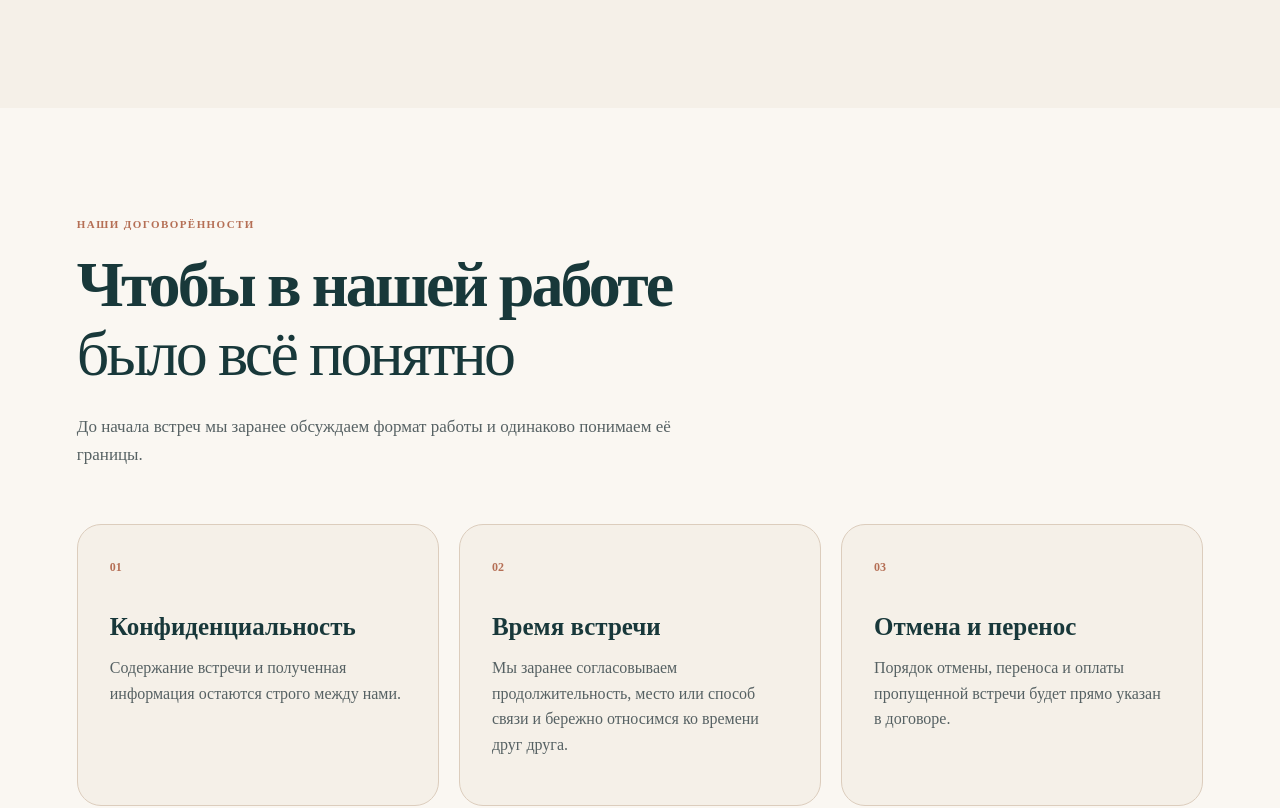
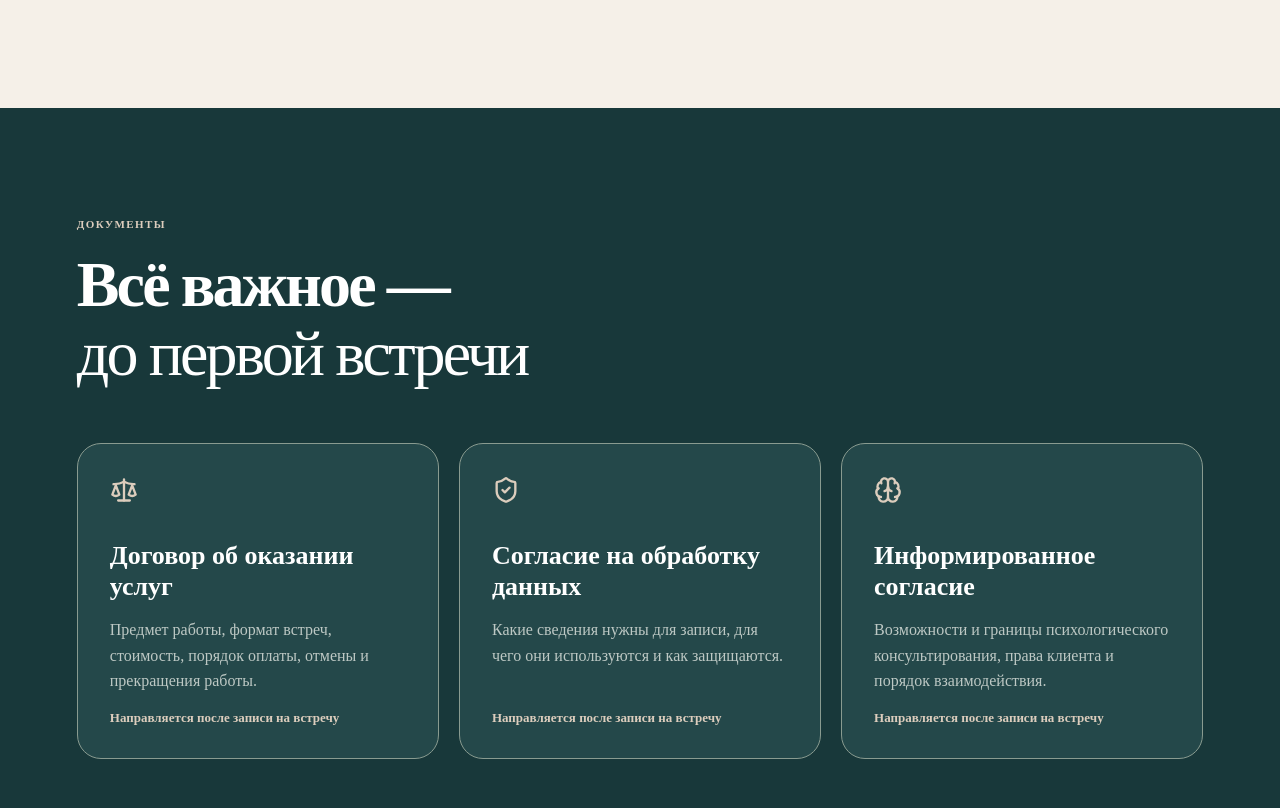
Before and after one commit to bashxp/borzenkova-site, a React (Vite) app: page / in a window 1280 px wide. Shown: the part 9153-9961 px from the top of the page. Built offline with nearby package versions, Linux system fonts and the light colour scheme.

Commit message:
Удалён раздел о договорённостях в работе

```diff
--- a/src/main.tsx
+++ b/src/main.tsx
@@ -130,7 +130,6 @@ function Home(){return <><div id="top"/><section className="hero"><Header/><div
 <article className="pricingCard pricingLegal"><h3>Юрист для психологов</h3><dl className="pricingOptions"><div><dt>Консультация</dt><dd>5 000 ₽</dd></div><div><dt>Пакет документов</dt><dd>4 000 ₽</dd></div></dl><a className="pricingCta" href="#contact">Обсудить задачу <ArrowRight size={17}/></a></article>
 <article className="pricingCard pricingBusiness"><h3>Бизнес</h3><p className="pricingDetails">Пять направлений работы — выберите блок, чтобы посмотреть стоимость услуг. Окончательная стоимость проектов определяется после обсуждения задачи, числа участников и объёма работы.</p><div className="businessServices">{businessServiceGroups.map((group,i)=><details className="businessServiceGroup" key={group.title}><summary><span className="businessGroupNumber">0{i+1}</span><span className="businessGroupTitle">{group.title}</span><span className="businessGroupCount">{group.services.length} услуг</span><ChevronRight className="businessGroupChevron" size={24}/></summary><div className="businessGroupContent"><dl className="businessPriceList">{group.services.map(service=><div key={service.title}><dt>{service.title}{service.title==='Ассессмент-центр'&&' (оценка рабочих и управленческих компетенций с помощью деловых заданий, моделирования рабочих ситуаций и наблюдения экспертов)'}</dt><dd>{service.price}</dd></div>)}</dl><p className="businessPriceNote">{businessPricingNotes[i]}</p><a className="businessGroupCta" href="#contact">Обсудить задачу<ArrowRight size={18}/></a></div></details>)}</div></article>
 </div></section>
-<section className="agreements" id="agreements"><div className="sectionHead"><p className="eyebrow">НАШИ ДОГОВОРЁННОСТИ</p><h2>Чтобы в нашей работе<br/><em>было всё понятно</em></h2><p>До начала встреч мы заранее обсуждаем формат работы и одинаково понимаем её границы.</p></div><div className="agreementGrid"><article><span>01</span><h3>Конфиденциальность</h3><p>Содержание встречи и полученная информация остаются строго между нами.</p></article><article><span>02</span><h3>Время встречи</h3><p>Мы заранее согласовываем продолжительность, место или способ связи и бережно относимся ко времени друг друга.</p></article><article><span>03</span><h3>Отмена и перенос</h3><p>Порядок отмены, переноса и оплаты пропущенной встречи будет прямо указан в договоре.</p></article><article><span>04</span><h3>Связь между встречами</h3><p>Мы заранее договариваемся, по каким вопросам и каким способом можно связаться вне назначенного времени.</p></article><article><span>05</span><h3>Честный разговор</h3><p>Вы можете говорить, если формат, темп или направление работы вам не подходят. Это важная часть совместной работы.</p></article><article><span>06</span><h3>Ясные границы помощи</h3><p>Если вопрос требует врача или другого специалиста, я скажу об этом прямо и предложу подходящий следующий шаг.</p></article></div><p className="draftNote">Проект раздела. Окончательные условия будут утверждены вместе с договором.</p></section>
 <section className="documents" id="documents"><div className="sectionHead"><p className="eyebrow light">ДОКУМЕНТЫ</p><h2>Всё важное —<br/><em>до первой встречи</em></h2></div><div className="documentGrid"><article><Scale size={28}/><h3>Договор об оказании услуг</h3><p>Предмет работы, формат встреч, стоимость, порядок оплаты, отмены и прекращения работы.</p><span>Направляется после записи на встречу</span></article><article><ShieldCheck size={28}/><h3>Согласие на обработку данных</h3><p>Какие сведения нужны для записи, для чего они используются и как защищаются.</p><span>Направляется после записи на встречу</span></article><article><Brain size={28}/><h3>Информированное согласие</h3><p>Возможности и границы психологического консультирования, права клиента и порядок взаимодействия.</p><span>Направляется после записи на встречу</span></article></div></section>
 <section className="blog" id="blog"><div className="sectionHead"><p className="eyebrow">ЛИЧНЫЙ БЛОГ ПСИХОЛОГА</p><h2>Психология:<br/><em>великая и ужасная</em></h2><p>О том, как внутренние переживания человека становятся решениями, меняют систему отношений и иногда приводят к правовым последствиям.</p></div><div className="postGrid">{posts.map(p=><a className="post" href={`#/blog/${p.slug}`} key={p.slug}><span>{p.tag}</span><h3>{p.title}</h3><p>{p.lead}</p><small>{p.read} <ArrowRight size={15}/></small></a>)}</div></section>
 <section className="socials" id="socials"><div className="sectionHead"><p className="eyebrow">ОСТАВАЙТЕСЬ НА СВЯЗИ</p><h2>Больше мыслей и разговоров<br/><em>в моих каналах.</em></h2><p>Выберите удобную площадку — короткие видео, заметки и материалы о сложных решениях.</p></div><div className="socialGrid"><a href="https://youtube.com/channel/UC2ZPOXNBx7PzwgtqHkazaRg?si=ESOn5pOVVXnTy_wx" target="_blank" rel="noreferrer"><span className="socialMark">YT</span><span>YouTube</span><ArrowRight size={17}/></a><a href="https://www.instagram.com/olgaborzenkovapsy/" target="_blank" rel="noreferrer"><span className="socialMark">IG</span><span>Instagram</span><ArrowRight size={17}/></a><a href="https://m.tenchat.ru/u/lo5xce9o" target="_blank" rel="noreferrer"><span className="socialMark">T</span><span>TenChat</span><ArrowRight size={17}/></a><a href="https://max.ru/join/nt1En70ad4uq4RO3Rh2e1HK0SFfUoISLDRxKTrJoL-A" target="_blank" rel="noreferrer"><span className="socialMark">M</span><span>MAX канал</span><ArrowRight size={17}/></a><a href="https://t.me/tochkayasno" target="_blank" rel="noreferrer"><span className="socialMark">TG</span><span>Telegram канал</span><ArrowRight size={17}/></a></div></section>
```
